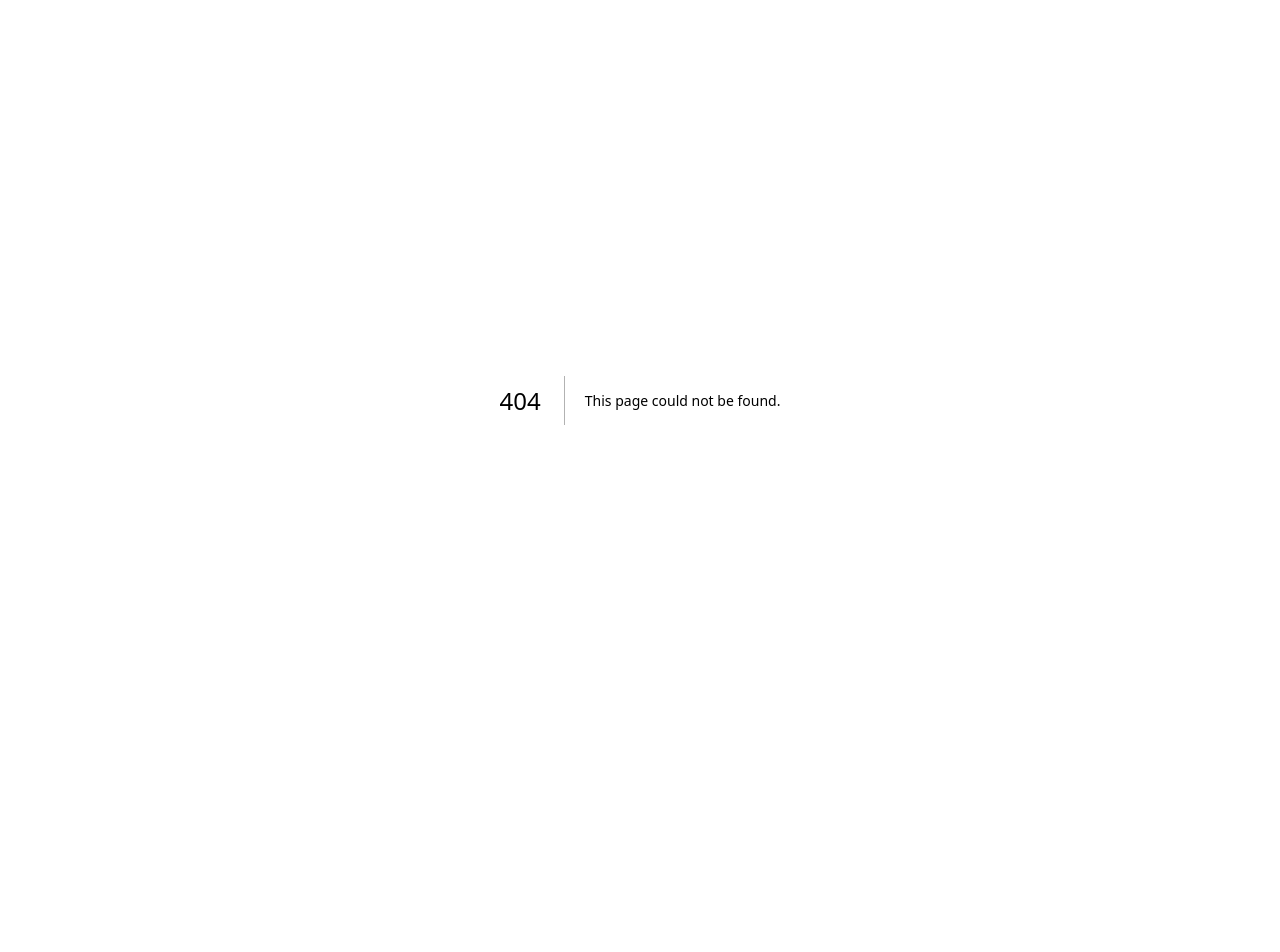
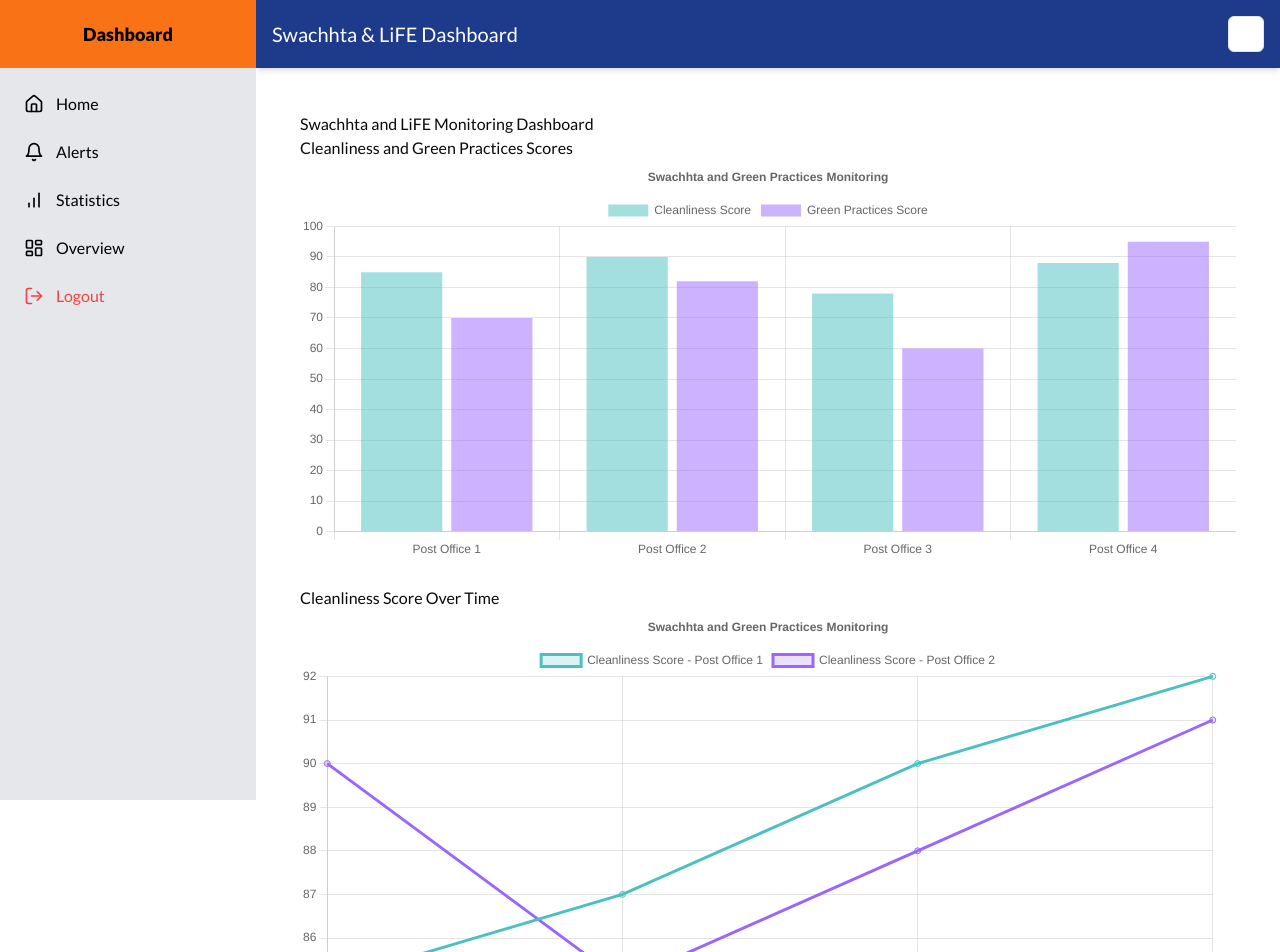
Before and after one commit to AyushKatre05/Swachhta---LiFE-Dashboard, a Next.js app: page /dashboard/analytics in a window 1280 px wide. Before the commit this address had no page. Shown: the top 952 px of the page. Before the commit the page ends 800 px from the top, so only its background shows below. Built offline with nearby package versions, Linux system fonts and the light colour scheme.

Commit message:
added static data in chartjs for graphical representation

```diff
--- a/package.json
+++ b/package.json
@@ -22,6 +22,7 @@
     "autoprefixer": "10.4.14",
     "axios": "^1.4.0",
     "bcryptjs": "^2.4.3",
+    "chart.js": "^4.4.4",
     "class-variance-authority": "^0.7.0",
     "clsx": "^2.1.1",
     "crypto-random-string": "^5.0.0",
@@ -36,6 +37,7 @@
     "nodemailer": "^6.9.5",
     "postcss": "8.4.26",
     "react": "18.2.0",
+    "react-chartjs-2": "^5.2.0",
     "react-dom": "18.2.0",
     "react-email": "1.9.4",
     "react-toastify": "^9.1.3",
--- /dev/null
+++ b/src/app/(pages)/dashboard/analytics/page.jsx
@@ -0,0 +1,130 @@
+"use client"
+import { Bar, Line, Pie } from 'react-chartjs-2';
+import {
+  Chart as ChartJS,
+  CategoryScale,
+  LinearScale,
+  BarElement,
+  LineElement,
+  ArcElement,
+  PointElement, // Add PointElement
+  Title,
+  Tooltip,
+  Legend,
+} from 'chart.js';
+
+// Register the elements, including PointElement
+ChartJS.register(
+  CategoryScale,
+  LinearScale,
+  BarElement,
+  LineElement,
+  ArcElement,
+  PointElement,
+  Title,
+  Tooltip,
+  Legend
+);
+
+const SwachhtaCharts = () => {
+  // Data for Bar Chart (Post Office Cleanliness and Green Practices)
+  const barData = {
+    labels: ['Post Office 1', 'Post Office 2', 'Post Office 3', 'Post Office 4'],
+    datasets: [
+      {
+        label: 'Cleanliness Score',
+        data: [85, 90, 78, 88],
+        backgroundColor: 'rgba(75, 192, 192, 0.5)',
+      },
+      {
+        label: 'Green Practices Score',
+        data: [70, 82, 60, 95],
+        backgroundColor: 'rgba(153, 102, 255, 0.5)',
+      },
+    ],
+  };
+
+  // Data for Line Chart (Cleanliness Over Time)
+  const lineData = {
+    labels: ['Week 1', 'Week 2', 'Week 3', 'Week 4'],
+    datasets: [
+      {
+        label: 'Cleanliness Score - Post Office 1',
+        data: [85, 87, 90, 92],
+        borderColor: 'rgba(75, 192, 192, 1)',
+        backgroundColor: 'rgba(75, 192, 192, 0.2)',
+        fill: true,
+      },
+      {
+        label: 'Cleanliness Score - Post Office 2',
+        data: [90, 85, 88, 91],
+        borderColor: 'rgba(153, 102, 255, 1)',
+        backgroundColor: 'rgba(153, 102, 255, 0.2)',
+        fill: true,
+      },
+    ],
+  };
+
+  // Data for Pie Chart (Green Practices Breakdown)
+  const pieData = {
+    labels: ['Solar Energy', 'Recycling', 'Water Conservation', 'Waste Management'],
+    datasets: [
+      {
+        label: 'Green Practices Adoption',
+        data: [35, 25, 20, 20],
+        backgroundColor: [
+          'rgba(255, 99, 132, 0.7)',
+          'rgba(54, 162, 235, 0.7)',
+          'rgba(255, 206, 86, 0.7)',
+          'rgba(75, 192, 192, 0.7)',
+        ],
+        hoverBackgroundColor: [
+          'rgba(255, 99, 132, 1)',
+          'rgba(54, 162, 235, 1)',
+          'rgba(255, 206, 86, 1)',
+          'rgba(75, 192, 192, 1)',
+        ],
+      },
+    ],
+  };
+
+  const options = {
+    responsive: true,
+    maintainAspectRatio: false, // Enable flexible chart resizing
+    plugins: {
+      legend: {
+        position: 'top',
+      },
+      title: {
+        display: true,
+        text: 'Swachhta and Green Practices Monitoring',
+      },
+    },
+  };
+
+  return (
+    <div className='container'>
+      <h2>Swachhta and LiFE Monitoring Dashboard</h2>
+
+      {/* Bar Chart */}
+      <div className='chartContainer'>
+        <h3>Cleanliness and Green Practices Scores</h3>
+        <Bar data={barData} options={options} />
+      </div>
+
+      {/* Line Chart */}
+      <div className='chartContainer'>
+        <h3>Cleanliness Score Over Time</h3>
+        <Line data={lineData} options={options} />
+      </div>
+
+      {/* Pie Chart */}
+      <div className='chartContainer'>
+        <h3>Green Practices Breakdown</h3>
+        <Pie data={pieData} options={options} />
+      </div>
+    </div>
+  );
+};
+
+export default SwachhtaCharts;
--- a/src/app/(pages)/dashboard/statistics/page.jsx
+++ b/src/app/(pages)/dashboard/statistics/page.jsx
@@ -1,6 +1,7 @@
 "use client";
 import React from "react";
 import { motion } from "framer-motion";
+import Link from "next/link";
 
 export default function StatisticsSection() {
   return (
@@ -14,6 +15,7 @@ export default function StatisticsSection() {
 
       {/* Section 1: Daily Statistics and Monthly Trends */}
       <div className="flex flex-col md:flex-row gap-4 md:gap-6">
+        <Link href='/dashboard/analytics'>
         <motion.div
           initial={{ opacity: 0, scale: 0.9 }}
           animate={{ opacity: 1, scale: 1 }}
@@ -23,6 +25,7 @@ export default function StatisticsSection() {
           <h3 className="text-lg md:text-xl font-semibold">Daily Statistics</h3>
           <p>Overview of daily statistics and metrics.</p>
         </motion.div>
+        </Link>
         <motion.div
           initial={{ opacity: 0, scale: 0.9 }}
           animate={{ opacity: 1, scale: 1 }}
--- a/src/app/globals.css
+++ b/src/app/globals.css
@@ -67,3 +67,25 @@
     @apply bg-background text-foreground;
   }
 }
+
+/* SwachhtaCharts.module.css */
+.container {
+  padding: 20px;
+}
+
+.chartContainer {
+  width: 100%; /* Set chart to take full width */
+  height: 400px; /* Set a flexible height */
+  margin-bottom: 50px;
+}
+
+/* Media query for smaller screens (mobile) */
+@media (max-width: 768px) {
+  .chartContainer {
+    height: 300px; /* Reduce height on mobile */
+  }
+
+  h2, h3 {
+    font-size: 1.2rem; /* Adjust title and subtitle font size */
+  }
+}
```
Also changed, not shown: 1 other file (tests, documents, lock files or other folders).
